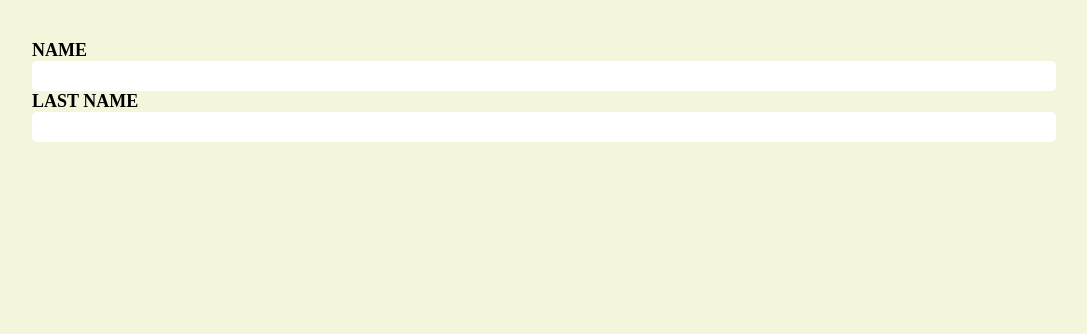
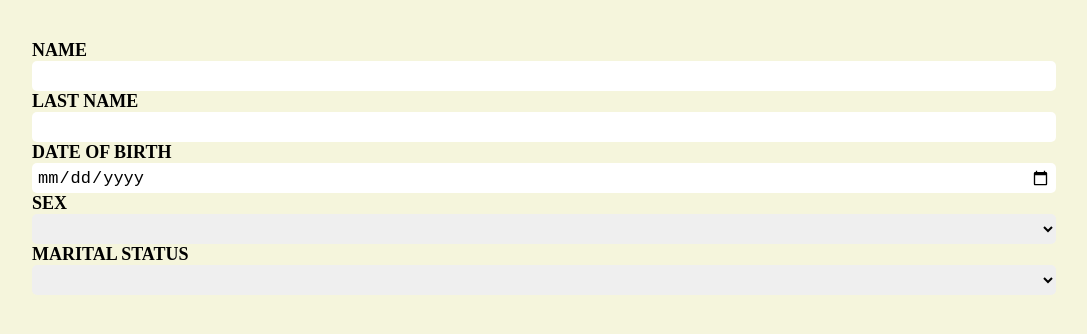
Before and after one commit to bartokrol/FormValidator, a React (Create React App) app: page / in a window 1280 px wide. Shown: the top 334 px of the page, without its empty margins (96-1183 px from the left). Built offline with nearby package versions, Linux system fonts and the light colour scheme.

Commit message:
edit Input and App components by implementing select formatting

```diff
--- a/src/App.js
+++ b/src/App.js
@@ -28,7 +28,7 @@ class App extends Component {
 			value: "",
 			input: {
 				input: "input",
-				type: "data",
+				type: "date",
 			},
 		},
 		sex: {
@@ -38,12 +38,7 @@ class App extends Component {
 			input: {
 				input: "select",
 				type: "text",
-				options: {
-					empty: "",
-					male: "Male",
-					female: "Female",
-					other: "Other",
-				},
+				options: ["", "Male", "Female", "Other"],
 			},
 		},
 		maritalStatus: {
@@ -53,15 +48,15 @@ class App extends Component {
 			input: {
 				input: "select",
 				type: "text",
-				options: {
-					empty: "",
-					single: "Single",
-					married: "Married",
-					separated: "Separated",
-					divorced: "Divorced",
-					widowed: "Widowed",
-					other: "Other",
-				},
+				options: [
+					"",
+					"Single",
+					"Married",
+					"Separated",
+					"Divorced",
+					"Widowed",
+					"Other",
+				],
 			},
 		},
 		country: "",
@@ -93,8 +88,8 @@ class App extends Component {
 	handleInputChange = (e) => {
 		const inputName = e.target.id;
 		const labelName = e.target.previousSibling.textContent;
-		console.log(inputName);
-		console.log(labelName);
+		const type = e.target.type;
+		if (e.target.localName === "input" && type === "text") {
 			this.setState({
 				[inputName]: {
 					id: inputName,
@@ -106,6 +101,40 @@ class App extends Component {
 					},
 				},
 			});
+		}
+
+		if (e.target.localName === "input" && type === "date") {
+			this.setState({
+				[inputName]: {
+					id: inputName,
+					label: labelName,
+					value: e.target.value,
+					input: {
+						input: "input",
+						type: "date",
+					},
+				},
+			});
+		}
+
+		if (e.target.localName === "select") {
+			const options = [];
+			Array.from(e.target.options).forEach((option) =>
+				options.push(option.value)
+			);
+			this.setState({
+				[inputName]: {
+					id: inputName,
+					label: labelName,
+					value: e.target.value,
+					input: {
+						input: "select",
+						type: "text",
+						options: options,
+					},
+				},
+			});
+		}
 	};
 
 	handleSubmitFirstPage = (e) => {
@@ -241,6 +270,19 @@ class App extends Component {
 						name={this.state.lastName}
 						click={this.handleInputChange}
 					/>
+					<Input
+						name={this.state.dateOfBirth}
+						click={this.handleInputChange}
+					/>
+					<Input
+						name={this.state.sex}
+						click={this.handleInputChange}
+					/>
+					<Input
+						name={this.state.maritalStatus}
+						click={this.handleInputChange}
+					/>
+
 					{/* <label
 						htmlFor="name"
 						className="form__firstPage__labelName"
--- a/src/Input.js
+++ b/src/Input.js
@@ -1,6 +1,31 @@
 import React from "react";
 
 const Input = (props) => {
+	if (props.name.input.input === "select") {
+		const options = props.name.input.options.map((option) => (
+			<option value={option}>{option}</option>
+		));
+		return (
+			<>
+				<label
+					htmlFor={props.name.id}
+					className="form__firstPage__labelName"
+				>
+					{props.name.label}
+				</label>
+				<select
+					id={props.name.id}
+					name={props.name.id}
+					value={props.name.value}
+					onChange={props.click}
+				>
+					{options}
+				</select>
+			</>
+		);
+	}
+
+	if (props.name.input.input === "input") {
 		return (
 			<>
 				<label
@@ -10,14 +35,15 @@ const Input = (props) => {
 					{props.name.label}
 				</label>
 				<input
-				type="text"
 					id={props.name.id}
+					type={props.name.input.type}
+					value={props.name.value}
 					autoComplete="off"
-				value={props.name.value}
 					onChange={props.click}
 				/>
 			</>
 		);
+	}
 };
 
 export default Input;
```
Lines whose indentation alone changed are shown as unchanged.
